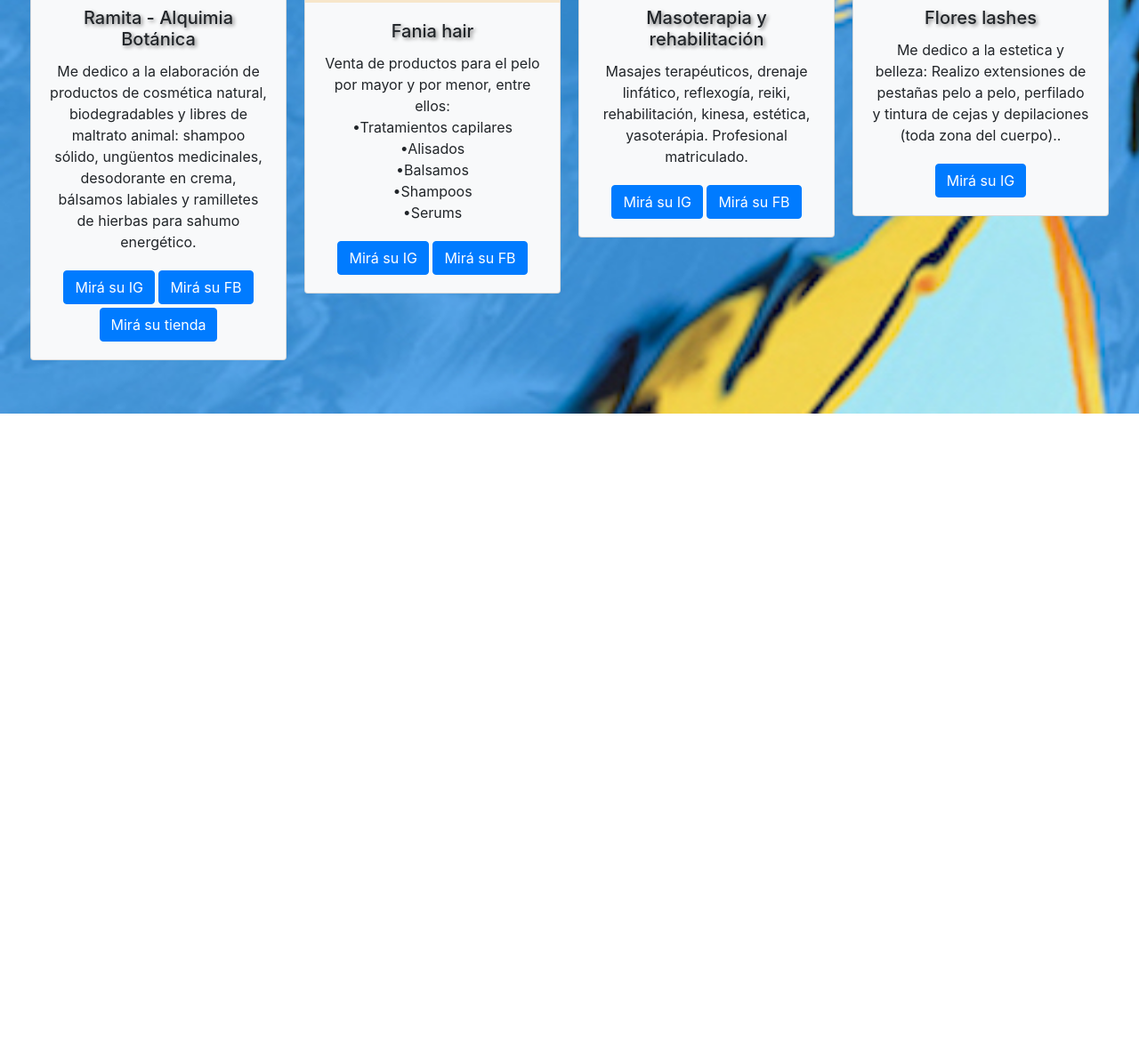
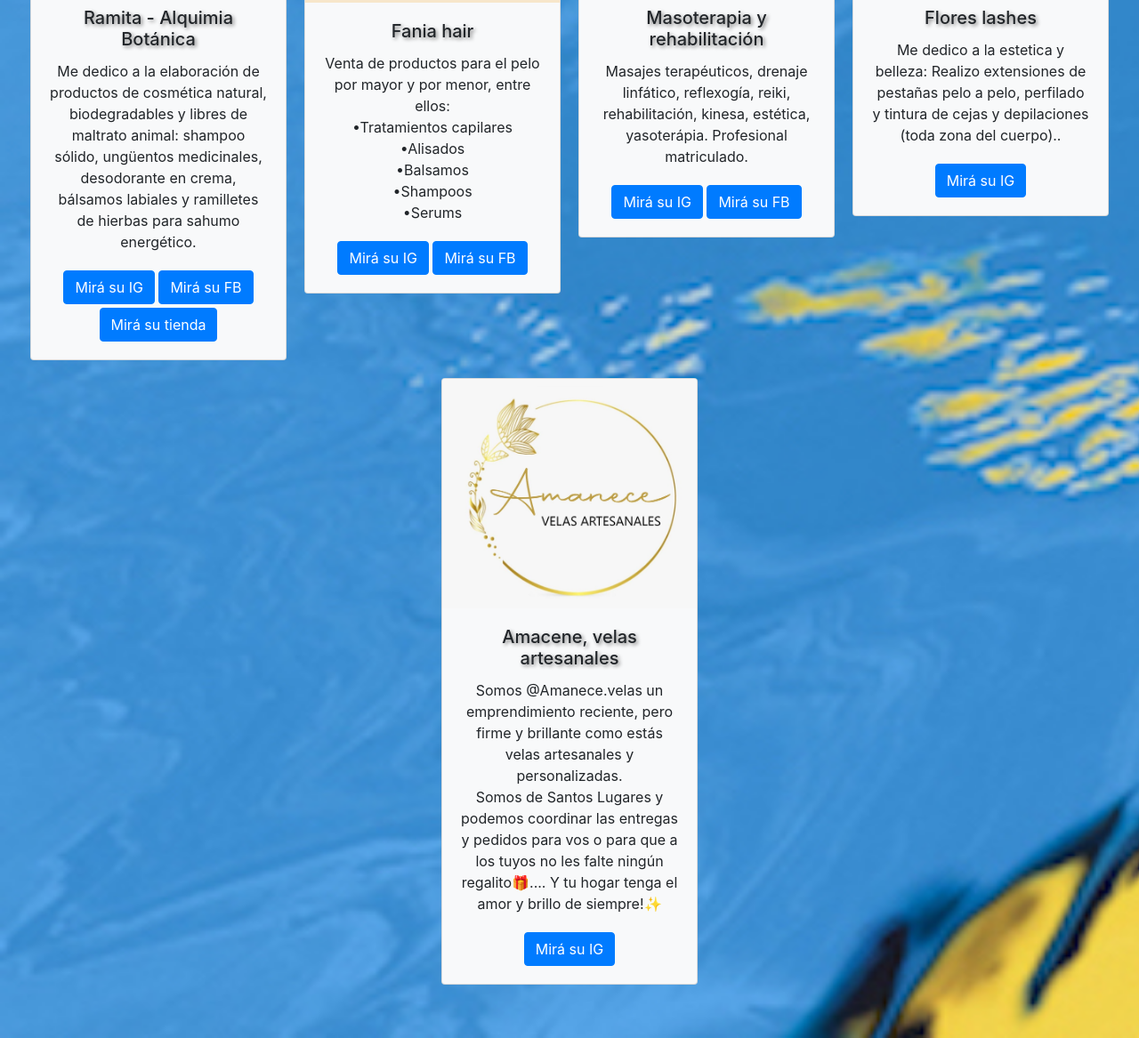
Before and after one commit to Waffleland/emprendimientos3f, a plain HTML site: page bienestar.html in a window 1280 px wide. Shown: the part 1207-2374 px from the top of the page at 89% size. Before the commit the page ends 1672 px from the top, so only its background shows below. Drawn offline with nearby package versions, Linux system fonts and the light colour scheme.

Commit message:
emprendimientos 13/12

```diff
--- a/bienestar.html
+++ b/bienestar.html
@@ -129,6 +129,17 @@
               </div>
             </div>
 
+            <div class="card" style="width: 18rem;">
+              <img src="imagenes/amanece.jpeg" class="card-img-top" alt="Amanece logo">
+              <div class="card-body">
+                <h5 class="card-title">Amacene, velas artesanales</h5>
+                <p class="card-text"> Somos @Amanece.velas un emprendimiento reciente, pero firme y brillante como estás velas  artesanales y personalizadas. <br>
+                  Somos de Santos Lugares y podemos coordinar las entregas y pedidos para vos o para que a los tuyos no les falte ningún regalito🎁.... Y tu hogar tenga el amor y brillo de siempre!✨
+                </p>
+                <a href="https://instagram.com/amanece.velas?igshid=3argqtsmmlzr" class="btn btn-primary" target="_blank">Mirá su IG</a>
+              </div>
+            </div>
+
         </div>
         <script src="jquery-3.5.1.min.js"></script>
       <script src="https://cdn.jsdelivr.net/npm/bootstrap@4.5.3/dist/js/bootstrap.bundle.min.js" integrity="sha384-ho+j7jyWK8fNQe+A12Hb8AhRq26LrZ/JpcUGGOn+Y7RsweNrtN/tE3MoK7ZeZDyx" crossorigin="anonymous"></script>
```
Also changed, not shown: imagenes/amanece.jpeg (added).
